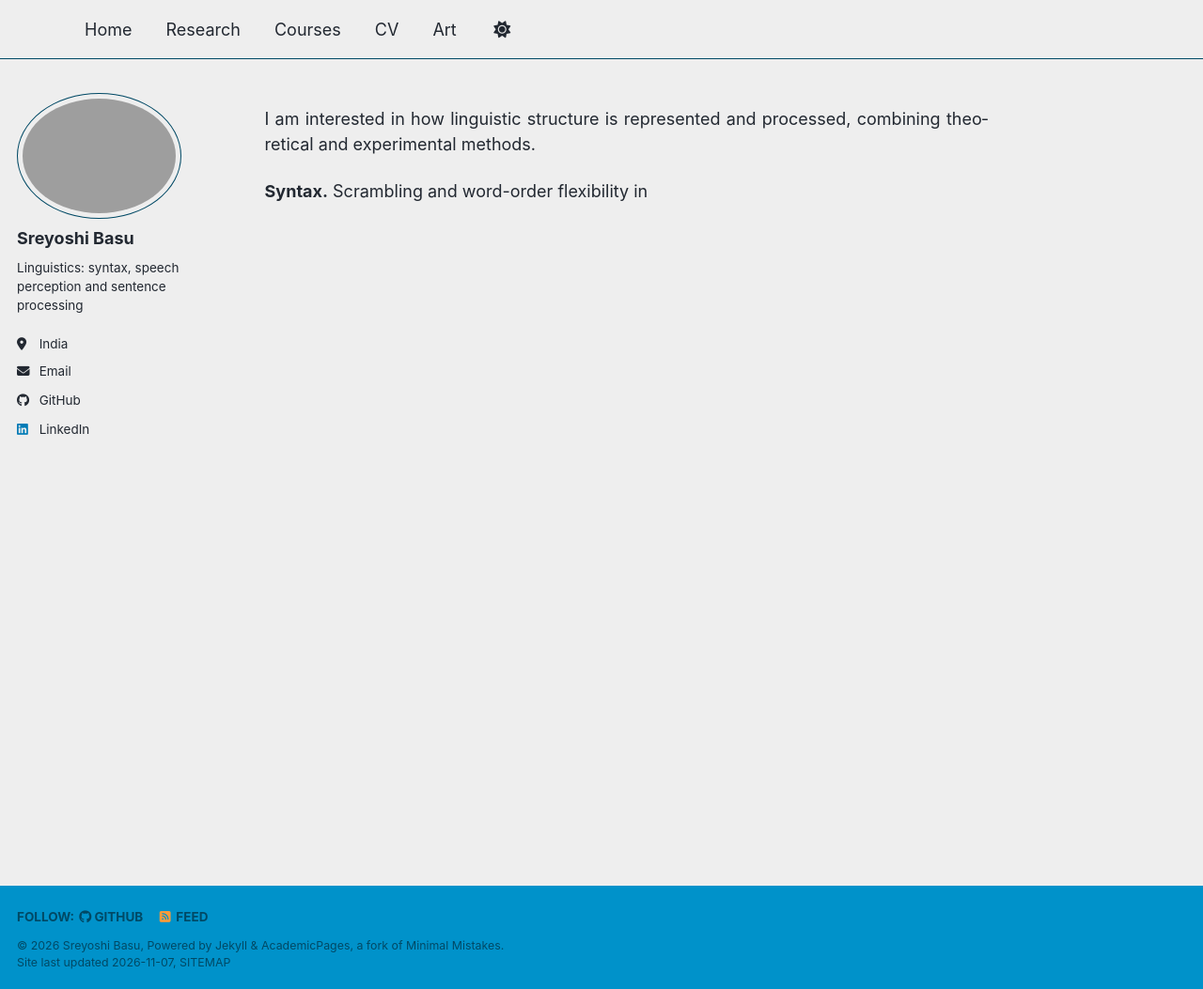
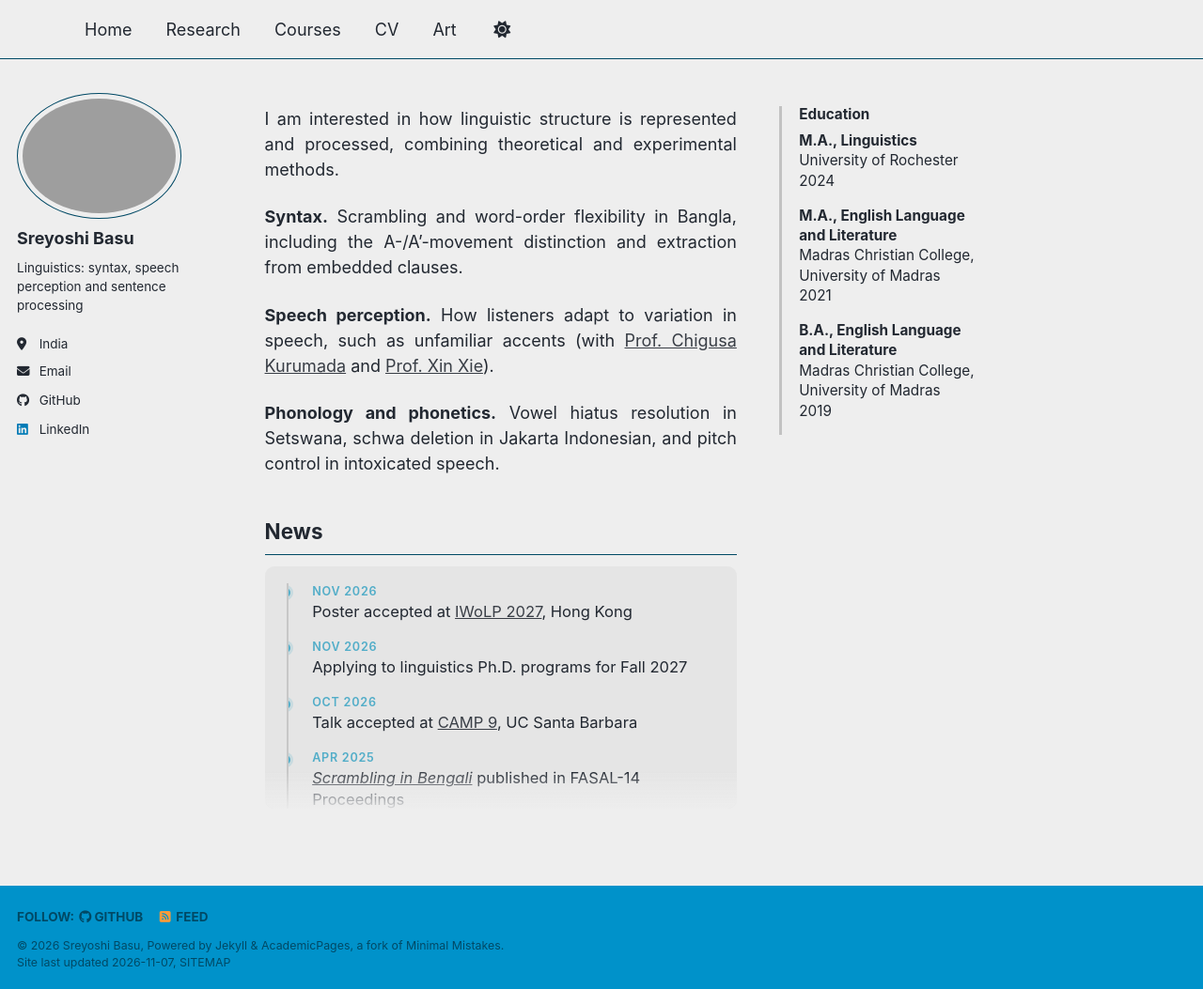
Before and after one commit to sreyoshi-basu/sreyoshi-basu.github.io, a Jekyll site: the page built from _pages/about.md, in a window 1280 px wide and 1053 px high. Shown: the whole window at 94% size. Built offline with Jekyll 4.4.1, drawn with Linux system fonts in a browser that asks for light colours; a script bundle is joined from its source files by our own code; a style sheet for code colours, icons or effects is not loaded.

Commit message:
Update about.md

```diff
--- a/_pages/about.md
+++ b/_pages/about.md
@@ -34,4 +34,34 @@ redirect_from:
 
 I am interested in how linguistic structure is represented and processed, combining theoretical and experimental methods.
 
-**Syntax.** Scrambling and word-order flexibility in
+**Syntax.** Scrambling and word-order flexibility in Bangla, including the A-/A'-movement distinction and extraction from embedded clauses.
+
+**Speech perception.** How listeners adapt to variation in speech, such as unfamiliar accents (with <a href="https://www.sas.rochester.edu/bcs/people/faculty/kurumada_chigusa/" target="_blank">Prof. Chigusa Kurumada</a> and <a href="https://sites.uci.edu/sclab/" target="_blank">Prof. Xin Xie</a>).
+
+**Phonology and phonetics.** Vowel hiatus resolution in Setswana, schwa deletion in Jakarta Indonesian, and pitch control in intoxicated speech.
+
+## News
+
+<div class="news-card">
+<div class="tl">
+  <div class="tl-item"><div class="tl-date">Nov 2026</div><div class="tl-text">Poster accepted at <a href="https://lt.cityu.edu.hk/iwolp2027/" target="_blank">IWoLP 2027</a>, Hong Kong</div></div>
+  <div class="tl-item"><div class="tl-date">Nov 2026</div><div class="tl-text">Applying to linguistics Ph.D. programs for Fall 2027</div></div>
+  <div class="tl-item"><div class="tl-date">Oct 2026</div><div class="tl-text">Talk accepted at <a href="https://camp9ucsb.github.io/conference/" target="_blank">CAMP 9</a>, UC Santa Barbara</div></div>
+  <div class="tl-item"><div class="tl-date">Apr 2025</div><div class="tl-text"><a href="https://ojs.ub.uni-konstanz.de/jsal/index.php/fasal/en/article/view/331" target="_blank"><i>Scrambling in Bengali</i></a> published in FASAL-14 Proceedings</div></div>
+  <div class="tl-item"><div class="tl-date">May 2024</div><div class="tl-text">Joined Rochester BCS as a Research Technician</div></div>
+  <div class="tl-item"><div class="tl-date">May 2024</div><div class="tl-text">M.A. in Linguistics, University of Rochester</div></div>
+  <div class="tl-item"><div class="tl-date">Apr 2024</div><div class="tl-text">Presented at <a href="https://sites.google.com/stonybrook.edu/fasal14/home" target="_blank">FASAL-14</a>, Stony Brook</div></div>
+  <div class="tl-item"><div class="tl-date">Mar 2024</div><div class="tl-text">Presented Setswana vowel hiatus work at <a href="https://sites.google.com/cornell.edu/phuny2024/home" target="_blank">PHUNY 2024</a>, Cornell</div></div>
+</div>
+</div>
+
+</div>
+
+<div class="about-side">
+  <h3>Education</h3>
+  <p><b>M.A., Linguistics</b><br>University of Rochester<br>2024</p>
+  <p><b>M.A., English Language and Literature</b><br>Madras Christian College, University of Madras<br>2021</p>
+  <p><b>B.A., English Language and Literature</b><br>Madras Christian College, University of Madras<br>2019</p>
+</div>
+
+</div>
```
